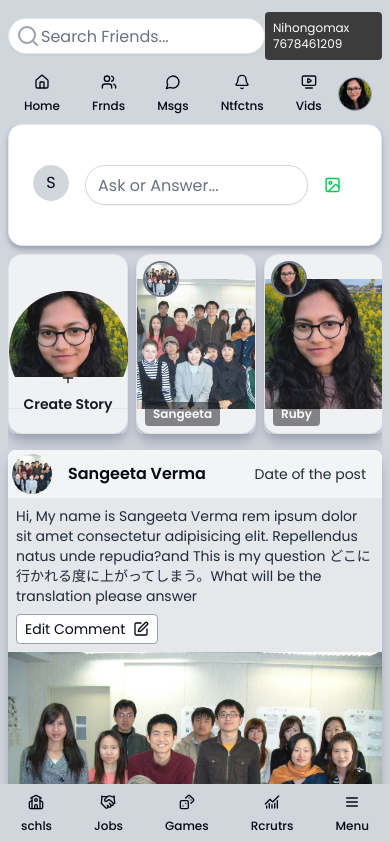
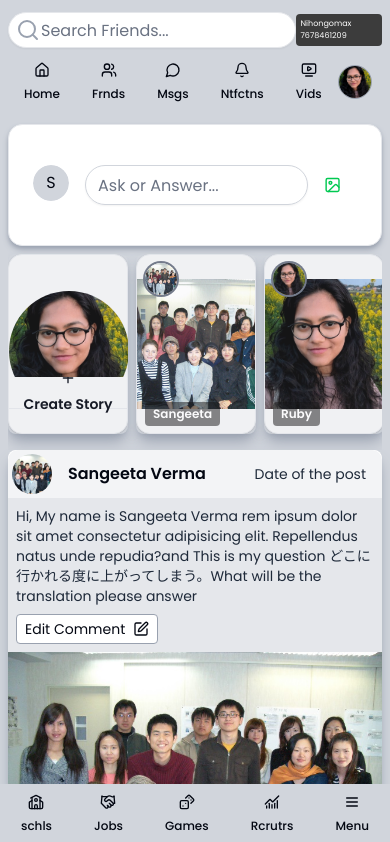
Before and after one commit to Ravi-kant-coder/Nihongomax, a Next.js app: page / in a window 390 px wide. Shown: the top 842 px of the page. Built offline with nearby package versions, Linux system fonts and the light colour scheme.

Commit message:
tiny font

```diff
--- a/components/Navbar.jsx
+++ b/components/Navbar.jsx
@@ -37,7 +37,7 @@ const Navbar = () => {
         <div className="flex items-center md:w-1/3 justify-between ">
           <SearchInNav />
           <a href={"https://www.learnjapanesedelhi.com/"} target="_blank">
-            <div className="md:text-sm text-xs rounded bg-[rgb(60,60,60)] dark:bg-[rgb(55,55,55)]  hover:bg-black p-2 text-white dark:hover:bg-[rgb(35,35,35)]">
+            <div className="md:text-sm text-[0.5rem] rounded bg-[rgb(60,60,60)] dark:bg-[rgb(55,55,55)]  hover:bg-black md:p-2 p-1 text-white dark:hover:bg-[rgb(35,35,35)]">
               <h1>Nihongomax 7678461209</h1>
             </div>
           </a>
```
